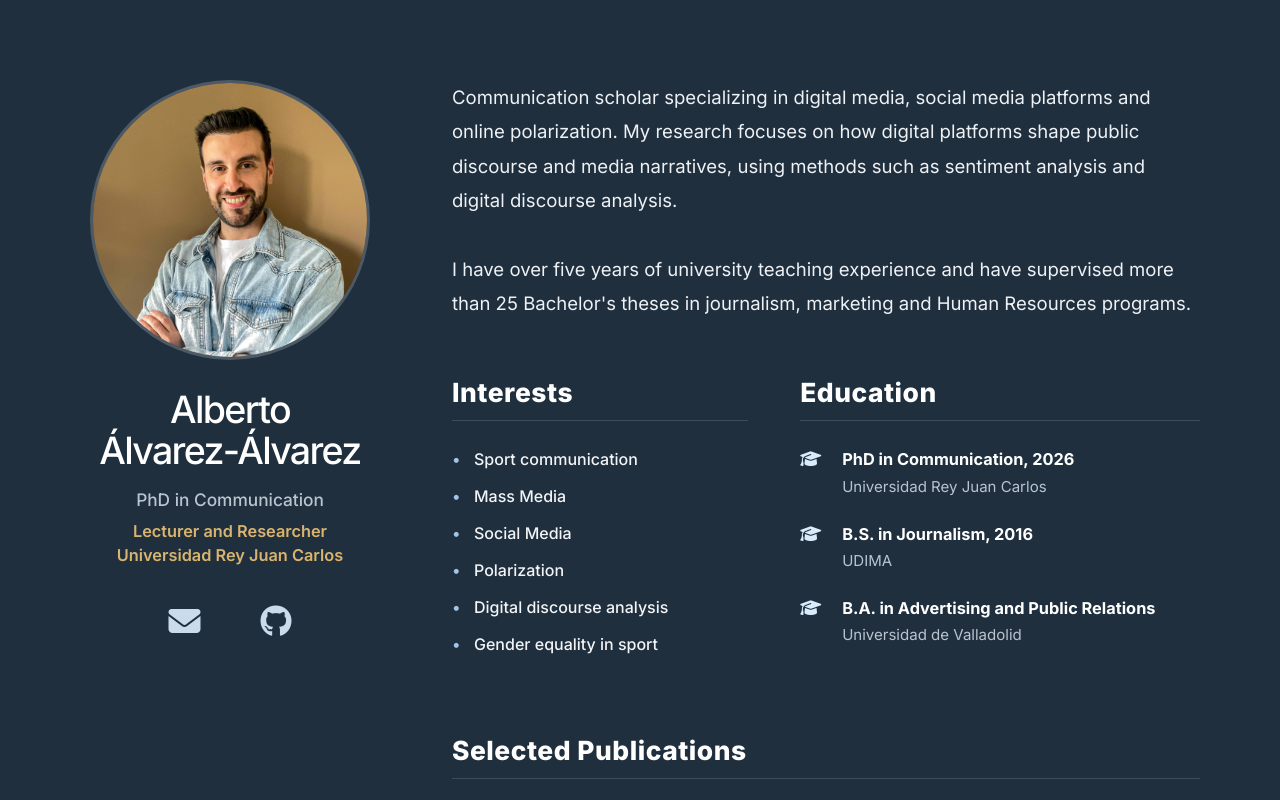
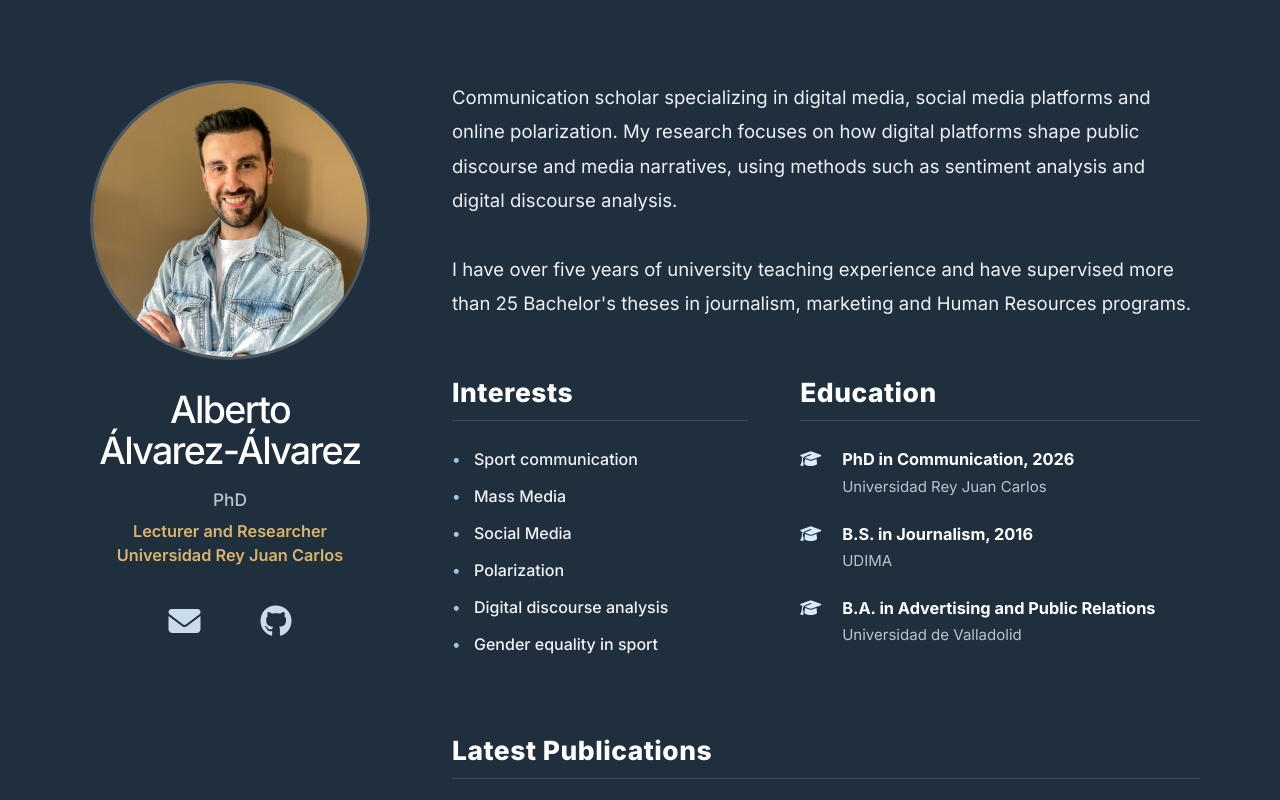
Before and after one commit to AlbertoAlvarez-Alvarez/AlbertoAlvarez-Alvarez.github.io, a plain HTML site: page index.html in a window 1280 px wide. Shown: the top 800 px of the page. Drawn offline with Linux system fonts and the light colour scheme; some icons are missing.

Commit message:
Update index.html

```diff
--- a/index.html
+++ b/index.html
@@ -315,7 +315,7 @@
 
       <h1>Alberto<br>Álvarez-Álvarez</h1>
 
-      <span class="job-title">PhD in Communication</span>
+      <span class="job-title">PhD</span>
       <span class="affiliation">Lecturer and Researcher<br>Universidad Rey Juan Carlos</span>
 
       <div class="social-icons">
@@ -396,7 +396,7 @@
       </div>
 
       <section>
-        <h2>Selected Publications</h2>
+        <h2>Latest Publications</h2>
 
         <div class="pub-item">
           <img src="pub1.jpg" class="pub-thumb" alt="Publication thumbnail">
```
